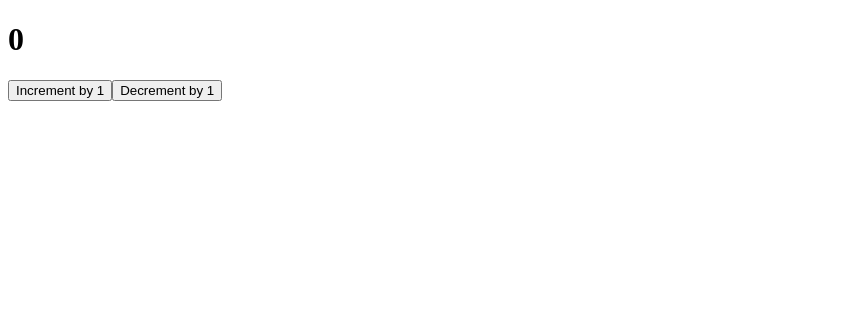
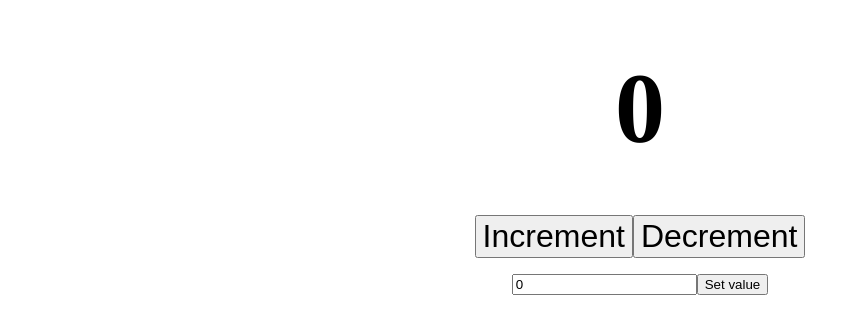
Before and after one commit to eliva1e/ITC-FrontEnd, a React app: page / in a window 1280 px wide. Shown: the top 334 px of the page, without its empty margins (0-860 px from the left). Built offline with nearby package versions, Linux system fonts and the light colour scheme.

Commit message:
Add ValueInput component

```diff
--- a/src/App.jsx
+++ b/src/App.jsx
@@ -1,6 +1,7 @@
 import React from 'react';
 import { useDispatch, useSelector } from 'react-redux';
 import { decremented, incremented } from './stores/counter';
+import ValueInput from './components/ValueInput';
 
 function App() {
   const dispatch = useDispatch();
@@ -8,9 +9,15 @@ function App() {
 
   return (
     <div>
-      <h1>{value}</h1>
-      <button onClick={() => dispatch(incremented())}>Increment by 1</button>
-      <button onClick={() => dispatch(decremented())}>Decrement by 1</button>
+      <h1 className="counter">{value}</h1>
+      <button className="big" onClick={() => dispatch(incremented())}>
+        Increment
+      </button>
+      <button className="big" onClick={() => dispatch(decremented())}>
+        Decrement
+      </button>
+
+      <ValueInput />
     </div>
   );
 }
--- /dev/null
+++ b/src/components/ValueInput.jsx
@@ -0,0 +1,27 @@
+import React from 'react';
+import { useState } from 'react';
+import { useDispatch } from 'react-redux';
+import { set } from '../stores/counter';
+
+function ValueInput() {
+  const dispatch = useDispatch();
+  const [value, setValue] = useState(0);
+
+  const onSubmit = (e) => {
+    e.preventDefault();
+    dispatch(set({ value }))
+  };
+
+  return (
+    <form onSubmit={onSubmit}>
+      <input
+        type="number"
+        value={value}
+        onChange={(e) => setValue(e.target.value)}
+      />
+      <button type="submit">Set value</button>
+    </form>
+  );
+}
+
+export default ValueInput;
--- a/src/stores/counter.js
+++ b/src/stores/counter.js
@@ -12,10 +12,13 @@ const counterSlice = createSlice({
     decremented: (state) => {
       state.value--;
     },
+    set: (state, action) => {
+      state.value = action.payload.value;
+    },
   },
 });
 
-export const { incremented, decremented } = counterSlice.actions;
+export const { incremented, decremented, set } = counterSlice.actions;
 
 export const store = configureStore({
   reducer: counterSlice.reducer,
--- a/src/styles/index.css
+++ b/src/styles/index.css
@@ -0,0 +1,13 @@
+body {
+  text-align: center;
+}
+
+h1 {
+  font-size: 100px;
+  margin: 50px 0;
+}
+
+.big {
+  font-size: 32px;
+  margin-bottom: 16px;
+}
```
